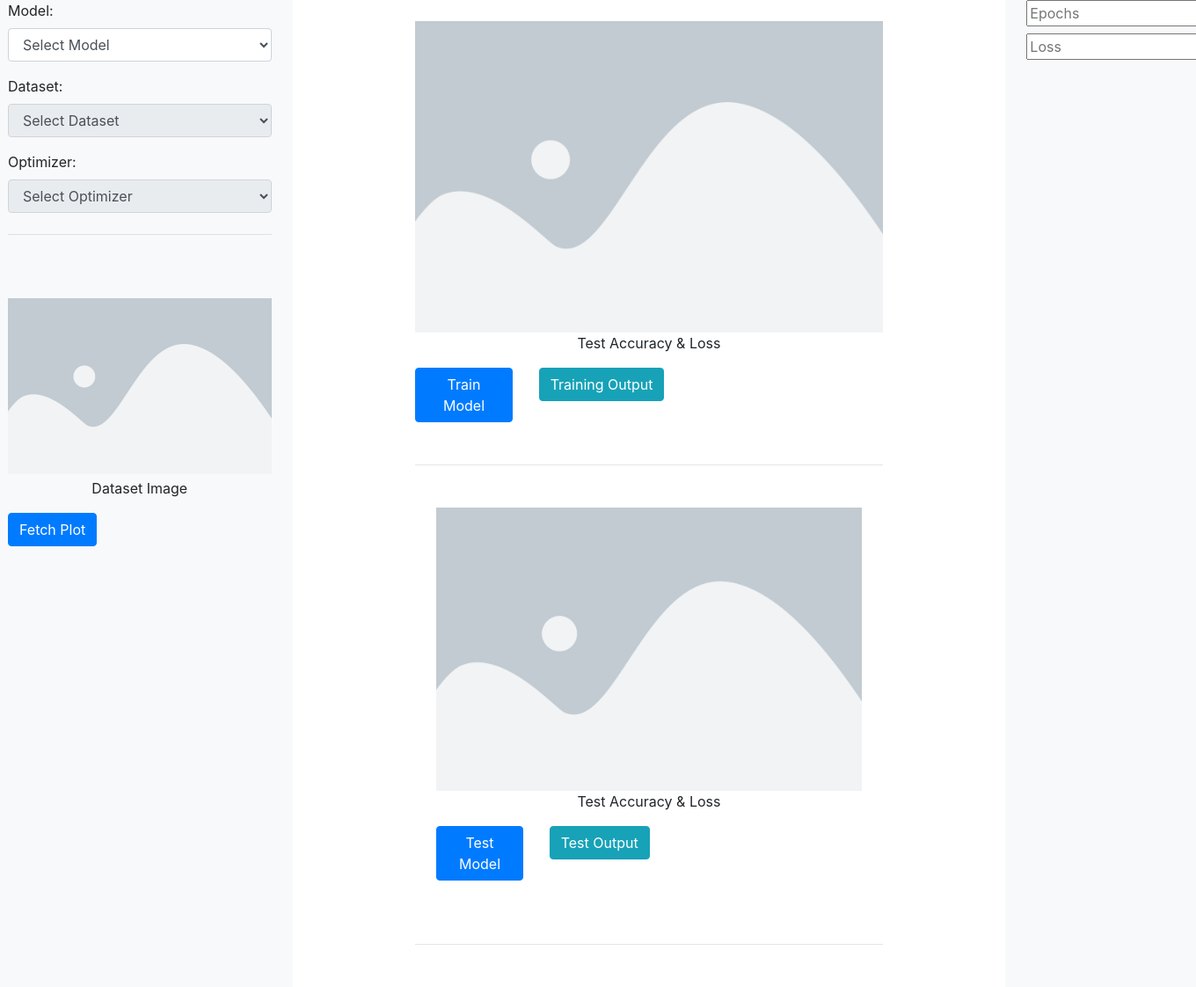
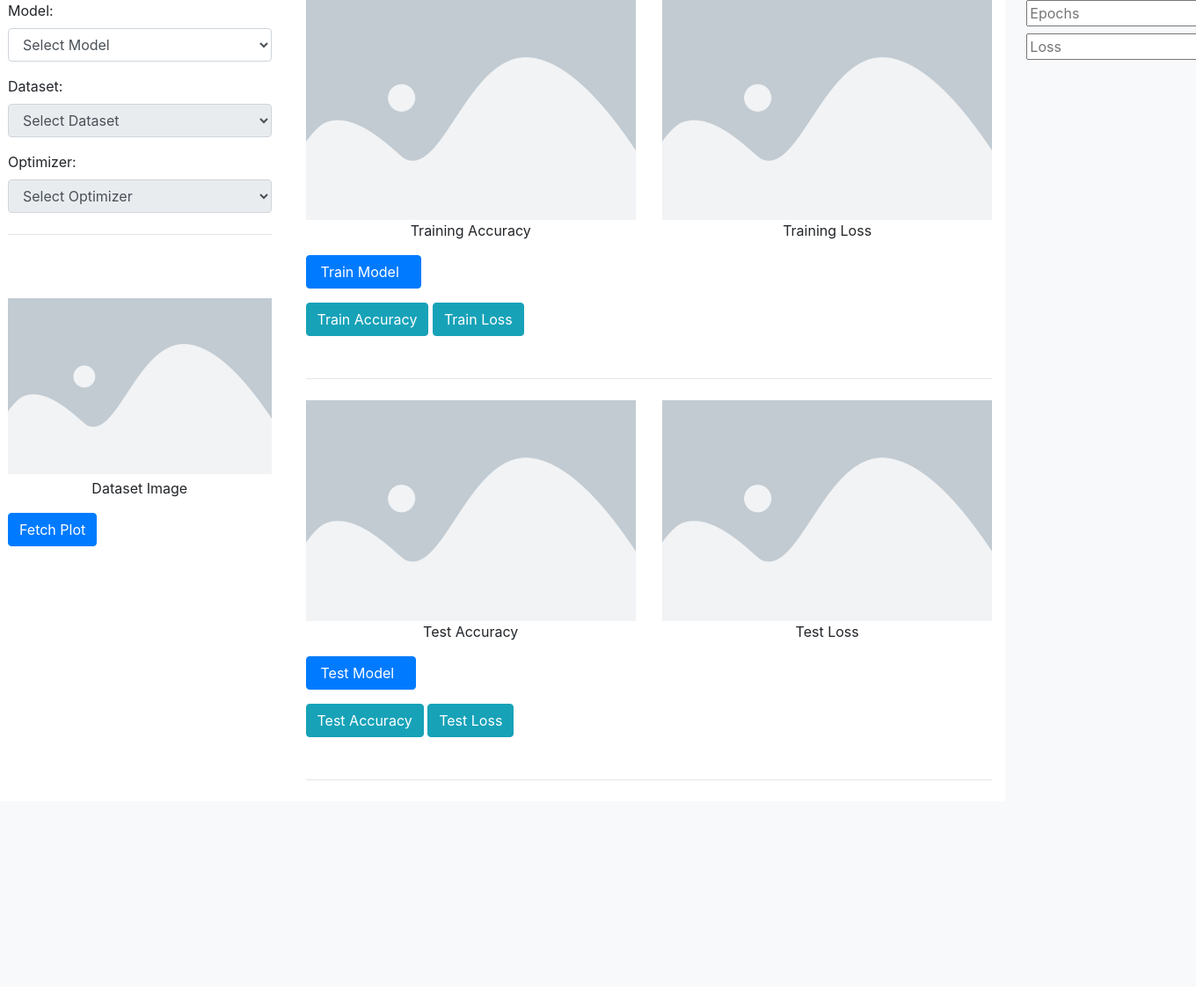
Before and after one commit to borneelphukan/VisioBoard, a Flask app: page / in a window 1360 px wide; the page is wider, and only the part inside the window is pictured. Shown: the part 56-1178 px from the top of that part at 88% size. After the commit the page ends 943 px from the top of that part, so only its background shows below. Run offline with Flask 3, Linux system fonts and the light colour scheme; some libraries are stand-ins or nearby versions.

Commit message:
plots and test section updated

```diff
--- a/app.py
+++ b/app.py
@@ -49,10 +49,28 @@ def get_image():
     image_path = 'static/images/dataset.png'
     return send_file(image_path, mimetype='image/png')
 
-#fetch training plot
-@app.route('/get_tplot')
-def get_training_image():
-    image_path = 'static/images/cnn_1.png'
+# training & validation accuracy
+@app.route('/training_accuracy')
+def training_accuracy():
+    image_path = 'static/images/visualization/training_accuracy.png'
+    return send_file(image_path, mimetype='image/png')
+
+# training & validation loss
+@app.route('/training_loss')
+def training_loss():
+    image_path = 'static/images/visualization/training_loss.png'
+    return send_file(image_path, mimetype='image/png')
+
+# test & validation accuracy
+@app.route('/test_accuracy')
+def test_accuracy():
+    image_path = 'static/images/visualization/test_accuracy.png'
+    return send_file(image_path, mimetype='image/png')
+
+# test & validation loss
+@app.route('/test_loss')
+def test_loss():
+    image_path = 'static/images/visualization/test_loss.png'
     return send_file(image_path, mimetype='image/png')
 
 @app.route('/train', methods=['POST'])
@@ -70,4 +88,19 @@ def train_model():
     # Render your template with the result message
     return render_template('index.html', result_message=result_message)
 
+@app.route('/test', methods=['POST'])
+def test_model():
+    try:
+        # Use subprocess to execute the train.py script
+        subprocess.run([python_command, 'backend/test.py'], check=True)
+
+        # Set the result message
+        result_message = "Model test completed"
+    except Exception as e:
+        # Handle exceptions if the training fails
+        result_message = f"Error during testing: {str(e)}"
+
+    # Render your template with the result message
+    return render_template('index.html', result_message=result_message)
+
 app.run(debug=True)
--- a/backend/test.py
+++ b/backend/test.py
@@ -1,6 +1,7 @@
 # backend/test.py
 from tensorflow.keras.datasets import mnist
 from tensorflow.keras.utils import to_categorical
+from visualize.visualize_cnn import test_accuracy, test_loss
 from models.cnn_1 import cnn_1
 
 def test_cnn_1():
@@ -24,6 +25,8 @@ def test_cnn_1():
     # Evaluate the model on the test set
     loss, accuracy = model.evaluate(x_test, y_test)
     print(f'Test Loss: {loss:.4f}, Test Accuracy: {accuracy:.4f}')
+    test_accuracy(accuracy)
+    test_loss(loss)
 
 if __name__ == "__main__":
     test_cnn_1()
--- a/static/js/imageFetcher.js
+++ b/static/js/imageFetcher.js
@@ -17,8 +17,8 @@ function fetchDatasetImage() {
     .catch((error) => console.error("Error fetching image:", error));
 }
 
-function fetchTrainingPlot() {
-  fetch("/get_tplot")
+function fetchTrainingAccuracy() {
+  fetch("/training_accuracy")
     .then((response) => {
       if (!response.ok) {
         throw new Error("Network response was not ok");
@@ -30,7 +30,61 @@ function fetchTrainingPlot() {
       const imageUrl = URL.createObjectURL(blob);
 
       // Update the image source
-      document.querySelector("#trainingPlot img").src = imageUrl;
+      document.querySelector("#trainingAccuracy img").src = imageUrl;
     })
     .catch((error) => console.error("Error fetching image:", error));
 }
+
+function fetchTrainingLoss() {
+  fetch("/training_loss")
+    .then((response) => {
+      if (!response.ok) {
+        throw new Error("Network response was not ok");
+      }
+      return response.blob();
+    })
+    .then((blob) => {
+      // Create a data URL from the blob
+      const imageUrl = URL.createObjectURL(blob);
+
+      // Update the image source
+      document.querySelector("#trainingLoss img").src = imageUrl;
+    })
+    .catch((error) => console.error("Error fetching image:", error));
+}
+
+function fetchTestAccuracy() {
+  fetch("/test_accuracy")
+    .then((response) => {
+      if (!response.ok) {
+        throw new Error("Network response was not ok");
+      }
+      return response.blob();
+    })
+    .then((blob) => {
+      // Create a data URL from the blob
+      const imageUrl = URL.createObjectURL(blob);
+
+      // Update the image source
+      document.querySelector("#testAccuracy img").src = imageUrl;
+    })
+    .catch((error) => console.error("Error fetching image:", error));
+}
+
+function fetchTestLoss() {
+  fetch("/test_loss")
+    .then((response) => {
+      if (!response.ok) {
+        throw new Error("Network response was not ok");
+      }
+      return response.blob();
+    })
+    .then((blob) => {
+      // Create a data URL from the blob
+      const imageUrl = URL.createObjectURL(blob);
+
+      // Update the image source
+      document.querySelector("#testLoss img").src = imageUrl;
+    })
+    .catch((error) => console.error("Error fetching image:", error));
+}
--- a/templates/index.html
+++ b/templates/index.html
@@ -37,7 +37,7 @@
 
     <div class="row d-flex justify-content-between">
         <!-- Left Column -->
-        <div class="col-md-3 bg-light px-4">
+        <div class="col-md-3 px-4">
             <div class="form-group">
                 <label for="modelDropdown">Model:</label>
                 <select class="form-control" id="modelDropdown" onchange="loadSelectedModel()">
@@ -72,19 +72,33 @@
         </div>
 
         <!-- Center Column -->
-        <div class="col-md-5 p-4" id="trainingPlot">
+        <div class="col-md-7">
             <!-- Training Plot -->
-            <img src="../static/images/placeholder.webp" alt="Image 2" class="img-fluid d-flex align-items-center justify-content-center" height="600" width="600">
-            <figcaption class="text-center">Test Accuracy & Loss</figcaption>
+            <div class="row">
+                <div class="col-md-6" id="trainingAccuracy">
+                    <img src="../static/images/placeholder.webp" alt="Image 2"
+                        class="img-fluid d-flex align-items-center justify-content-center" height="500" width="500">
+                    <figcaption class="text-center">Training Accuracy</figcaption>
+                </div>
+                <div class="col-md-6" id="trainingLoss">
+                    <img src="../static/images/placeholder.webp" alt="Image 2"
+                        class="img-fluid d-flex align-items-center justify-content-center" height="500" width="500">
+                    <figcaption class="text-center">Training Loss</figcaption>
+                </div>
+            </div>
 
         <div class="row">
             <div class="col-md-3">
                 <form action="/train" method="post">
-                <button type="submit" class="mt-3 btn btn-primary">Train Model</button>
+                    <button type="submit" class="mt-3 btn btn-primary position-relative px-3">
+                        <span class="mr-2">Train Model</span>
+                        <span id="loadingSpinner" class="spinner-border spinner-border-sm position-absolute my-auto align-self-center" style="display: none;"></span>
+                    </button>
                 </form>
             </div>
-        <div class="col-md-4">
-            <button onclick="fetchTrainingPlot()" class="mt-3 btn btn-info">Training Output</button>
+        <div class="col-md-10">
+            <button onclick="fetchTrainingAccuracy()" class="mt-3 btn btn-info">Train Accuracy</button>
+            <button onclick="fetchTrainingLoss()" class="mt-3 btn btn-info">Train Loss</button>
         </div>
         <div class="col-md-12">
             <div id="console" class="pt-4">
@@ -100,28 +114,41 @@
         <hr class="my-4" />
 
         <!-- Testing section -->
-        <div class="col-md-12 p-4" id="trainingPlot">
+        <div class="row">
+            <div class="col-md-6" id="testAccuracy">
                 <img src="../static/images/placeholder.webp" alt="Image 2"
-                class="img-fluid d-flex align-items-center justify-content-center" height="600" width="600">
-            <figcaption class="text-center">Test Accuracy & Loss</figcaption>
+                    class="img-fluid d-flex align-items-center justify-content-center" height="500" width="500">
+                <figcaption class="text-center">Test Accuracy</figcaption>
+            </div>
+            <div class="col-md-6" id="testLoss">
+                <img src="../static/images/placeholder.webp" alt="Image 2"
+                    class="img-fluid d-flex align-items-center justify-content-center" height="500" width="500">
+                <figcaption class="text-center">Test Loss</figcaption>
+            </div>
+        </div>
+
         <div class="row">
             <div class="col-md-3">
-                    <form action="/train" method="post">
-                        <button type="submit" class="mt-3 btn btn-primary">Test Model</button>
+                <form action="/test" method="post">
+                    <button type="submit" class="mt-3 btn btn-primary position-relative px-3">
+                        <span class="mr-2">Test Model</span>
+                        <span id="loadingSpinner"
+                            class="spinner-border spinner-border-sm position-absolute my-auto align-self-center"
+                            style="display: none;"></span>
+                    </button>
                 </form>
             </div>
-                <div class="col-md-4">
-                    <button onclick="fetchTrainingPlot()" class="mt-3 btn btn-info">Test Output</button>
+            <div class="col-md-10">
+                <button onclick="fetchTestAccuracy()" class="mt-3 btn btn-info">Test Accuracy</button>
+                <button onclick="fetchTestLoss()" class="mt-3 btn btn-info">Test Loss</button>
             </div>
-
-                <div class="col-md-9">
+            <div class="col-md-12">
                 <div id="console" class="pt-4">
                     <!-- Display result message -->
                     {% if result_message %}
 
                     <p>{{ result_message }}</p>
                     {% endif %}
-                    </div>
                 </div>
             </div>
         </div>
@@ -148,6 +175,21 @@
     <script src="static/js/load_models.js"></script>
     <script src="static/js/load_datasets.js"></script>
     <script src="static/js/imageFetcher.js"></script>
+    <script>
+        // Add this script in your HTML or include it in your JavaScript file
+        document.addEventListener('DOMContentLoaded', function () {
+            // Show the spinner when the form is submitted
+            document.querySelector('form').addEventListener('submit', function () {
+                document.getElementById('loadingSpinner').style.display = 'inline-block';
+            });
+
+            // Hide the spinner when the page is fully loaded
+            window.addEventListener('load', function () {
+                document.getElementById('loadingSpinner').style.display = 'none';
+            });
+        });
+
+    </script>
 </body>
 
 </html>
```
Also changed, not shown: backend/train.py (+4 -26 lines), backend/visualize/visualize_cnn.py (added, +37 -0 lines), static/images/cnn_1.png (deleted), static/images/visualization/test_accuracy.png (added), static/images/visualization/test_loss.png (added), static/images/visualization/training_accuracy.png (added), static/images/visualization/training_loss.png (added), 1 other file. Lines whose indentation alone changed are shown as unchanged.
